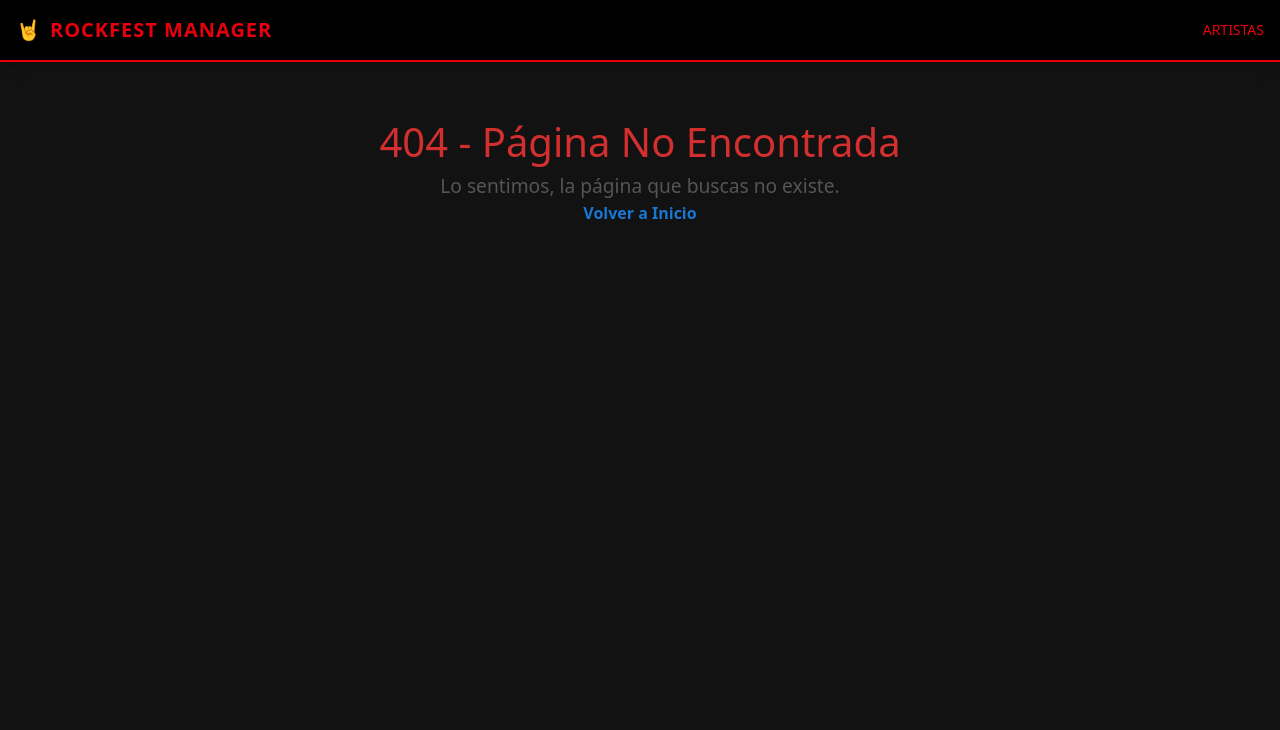
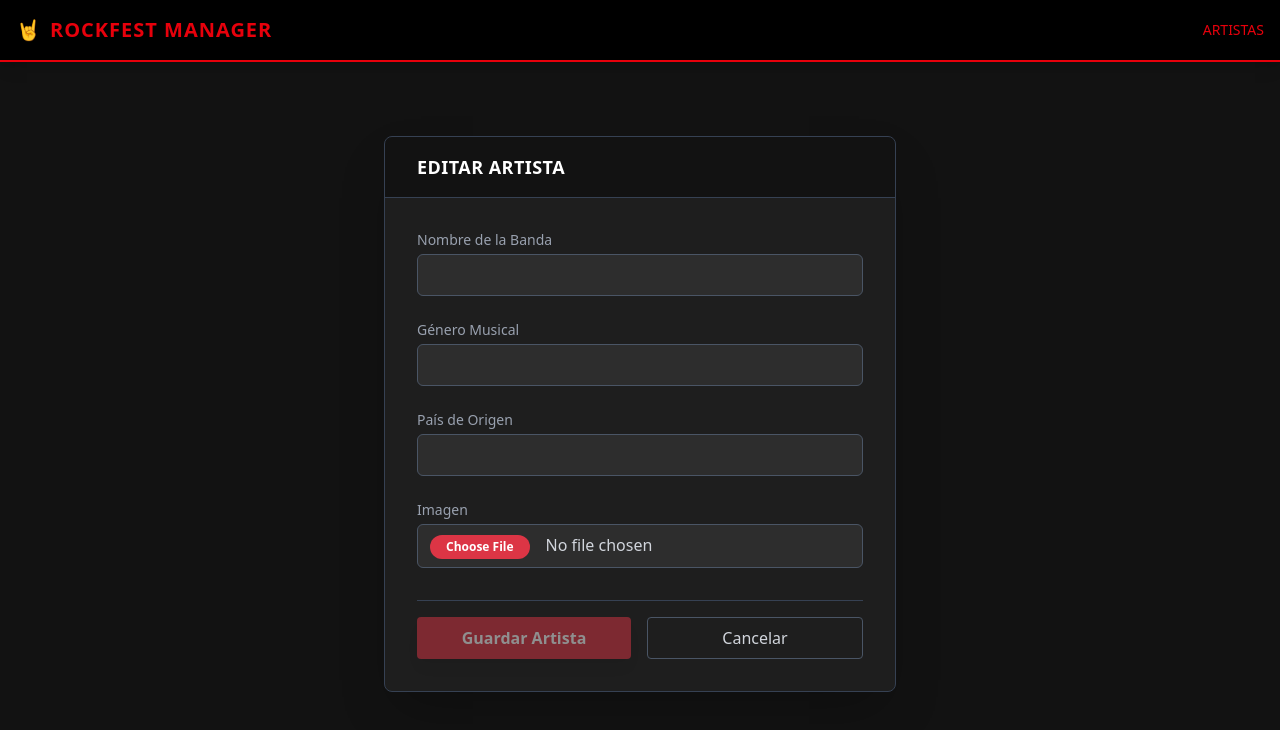
Before and after one commit to asa7ur/dwese-festival-angular, an Angular app: page /artists/edit/1 in a window 1280 px wide. Before the commit this address had no page. Shown: the top 730 px of the page. Built offline with nearby package versions, Linux system fonts and the light colour scheme; no server answers.

Commit message:
Added editing page

```diff
--- /dev/null
+++ b/src/app/features/artists/artist-form/artist-form.html
@@ -0,0 +1,65 @@
+<div class="container mx-auto px-4 flex justify-center items-center min-h-[80vh] mt-8">
+  <div class="w-full max-w-lg">
+    <div class="bg-rock-800 rounded-lg shadow-2xl border border-gray-700 overflow-hidden">
+
+      <div class="bg-black/40 px-6 py-4 border-b border-gray-700">
+        <h4 class="text-lg font-bold text-white uppercase tracking-wide">
+          <i class="fa-solid fa-user-astronaut mr-2 text-rock-red"></i>
+          <span>{{ isEditMode() ? 'Editar Artista' : 'Nuevo Artista' }}</span>
+        </h4>
+      </div>
+
+      <div class="p-8">
+        <form [formGroup]="artistForm" (ngSubmit)="onSubmit()" class="space-y-6">
+
+          <div>
+            <label class="block text-sm font-medium text-gray-400 mb-1">Nombre de la Banda</label>
+            <input type="text" formControlName="name"
+                   class="w-full bg-rock-700 text-white border border-gray-600 rounded-md py-2 px-3 focus:outline-none focus:border-rock-red focus:ring-1 focus:ring-rock-red transition">
+          </div>
+
+          <div>
+            <label class="block text-sm font-medium text-gray-400 mb-1">Género Musical</label>
+            <input type="text" formControlName="genre"
+                   class="w-full bg-rock-700 text-white border border-gray-600 rounded-md py-2 px-3 focus:outline-none focus:border-rock-red transition">
+          </div>
+
+          <div>
+            <label class="block text-sm font-medium text-gray-400 mb-1">País de Origen</label>
+            <input type="text" formControlName="country"
+                   class="w-full bg-rock-700 text-white border border-gray-600 rounded-md py-2 px-3 focus:outline-none focus:border-rock-red transition">
+          </div>
+
+          <div>
+            <label class="block text-sm font-medium text-gray-400 mb-1">Imagen</label>
+            <input type="file" (change)="onFileSelected($event)" accept="image/*"
+                   class="w-full bg-rock-700 text-gray-300 border border-gray-600 rounded-md py-2 px-3 file:mr-4 file:py-1 file:px-4 file:rounded-full file:border-0 file:text-xs file:font-semibold file:bg-rock-red file:text-white hover:file:bg-rock-darkred cursor-pointer">
+
+            @if (imagePreview()) {
+              <div class="mt-4 bg-black/20 p-4 rounded border border-gray-700">
+                <div class="text-center">
+                  <p class="text-xs text-gray-400 mb-2 flex items-center justify-center gap-2">
+                    <i class="fa-solid fa-eye"></i> Imagen actual
+                  </p>
+                  <img [src]="imagePreview()" alt="Preview"
+                       class="w-full h-48 object-cover rounded shadow-lg border border-gray-600 mx-auto">
+                </div>
+              </div>
+            }
+          </div>
+
+          <div class="flex flex-col sm:flex-row gap-4 mt-8 pt-4 border-t border-gray-700">
+            <button type="submit" [disabled]="artistForm.invalid"
+                    class="flex-1 bg-rock-red hover:bg-rock-darkred text-white font-bold py-2 px-4 rounded shadow-lg transition duration-300 disabled:opacity-50">
+              Guardar Artista
+            </button>
+            <a routerLink="/artists"
+               class="flex-1 text-center bg-transparent border border-gray-600 hover:border-gray-400 text-gray-300 hover:text-white font-medium py-2 px-4 rounded transition duration-300">
+              Cancelar
+            </a>
+          </div>
+        </form>
+      </div>
+    </div>
+  </div>
+</div>
--- /dev/null
+++ b/src/app/features/artists/artist-form/artist-form.ts
@@ -0,0 +1,99 @@
+import { Component, OnInit, signal } from '@angular/core';
+import { CommonModule } from '@angular/common';
+import { FormBuilder, FormGroup, ReactiveFormsModule, Validators } from '@angular/forms';
+import { ActivatedRoute, Router, RouterModule } from '@angular/router';
+import { ArtistService } from '../../../core/services/artist.service';
+
+@Component({
+  selector: 'app-artist-form',
+  standalone: true,
+  imports: [CommonModule, ReactiveFormsModule, RouterModule],
+  templateUrl: './artist-form.html'
+})
+export class ArtistFormComponent implements OnInit {
+  artistForm: FormGroup;
+
+  // Signals para el estado del componente
+  isEditMode = signal<boolean>(false);
+  artistId = signal<number | undefined>(undefined);
+  imagePreview = signal<string | null>(null);
+  selectedFile = signal<File | null>(null);
+
+  constructor(
+    private fb: FormBuilder,
+    private artistService: ArtistService,
+    private route: ActivatedRoute,
+    private router: Router
+  ) {
+    this.artistForm = this.fb.group({
+      name: ['', [Validators.required, Validators.maxLength(100)]],
+      genre: ['', [Validators.required, Validators.maxLength(100)]],
+      country: ['', [Validators.required, Validators.maxLength(100)]]
+    });
+  }
+
+  ngOnInit(): void {
+    const id = this.route.snapshot.paramMap.get('id');
+    if (id) {
+      this.isEditMode.set(true);
+      this.artistId.set(+id);
+      this.loadArtist(this.artistId()!);
+    }
+  }
+
+  loadArtist(id: number): void {
+    // CORRECCIÓN: El método en el servicio es getById
+    this.artistService.getById(id).subscribe({
+      next: (artist) => {
+        this.artistForm.patchValue(artist);
+        if (artist.image) {
+          this.imagePreview.set(`http://localhost:8080/uploads/${artist.image}`);
+        }
+      },
+      error: (err) => console.error('Error cargando artista', err)
+    });
+  }
+
+  onFileSelected(event: Event): void {
+    const input = event.target as HTMLInputElement;
+    if (input.files && input.files[0]) {
+      const file = input.files[0];
+      this.selectedFile.set(file);
+
+      const reader = new FileReader();
+      reader.onload = () => this.imagePreview.set(reader.result as string);
+      reader.readAsDataURL(file);
+    }
+  }
+
+  onSubmit(): void {
+    if (this.artistForm.valid) {
+      const formData = new FormData();
+      const artistData = this.artistForm.value;
+
+      formData.append('name', artistData.name);
+      formData.append('genre', artistData.genre);
+      formData.append('country', artistData.country);
+
+      const file = this.selectedFile();
+      if (file) {
+        formData.append('imageFile', file);
+      }
+
+      const id = this.artistId();
+
+      const request = (this.isEditMode() && id)
+        ? this.artistService.update(id, formData)
+        : this.artistService.create(formData);
+
+      request.subscribe({
+        next: () => {
+          this.router.navigate(['/artists']);
+        },
+        error: (err) => {
+          console.error('Error al guardar el artista', err);
+        }
+      });
+    }
+  }
+}
--- a/src/app/features/artists/artist-list/artist-list.ts
+++ b/src/app/features/artists/artist-list/artist-list.ts
@@ -7,7 +7,6 @@ import { Artist } from '../../../models/artist.model';
 
 @Component({
   selector: 'app-artist-list',
-  standalone: true,
   imports: [CommonModule, RouterLink, FormsModule],
   templateUrl: 'artist-list.html'
 })
```
Also changed, not shown: src/app/app.routes.ts (+9 -0 lines).
